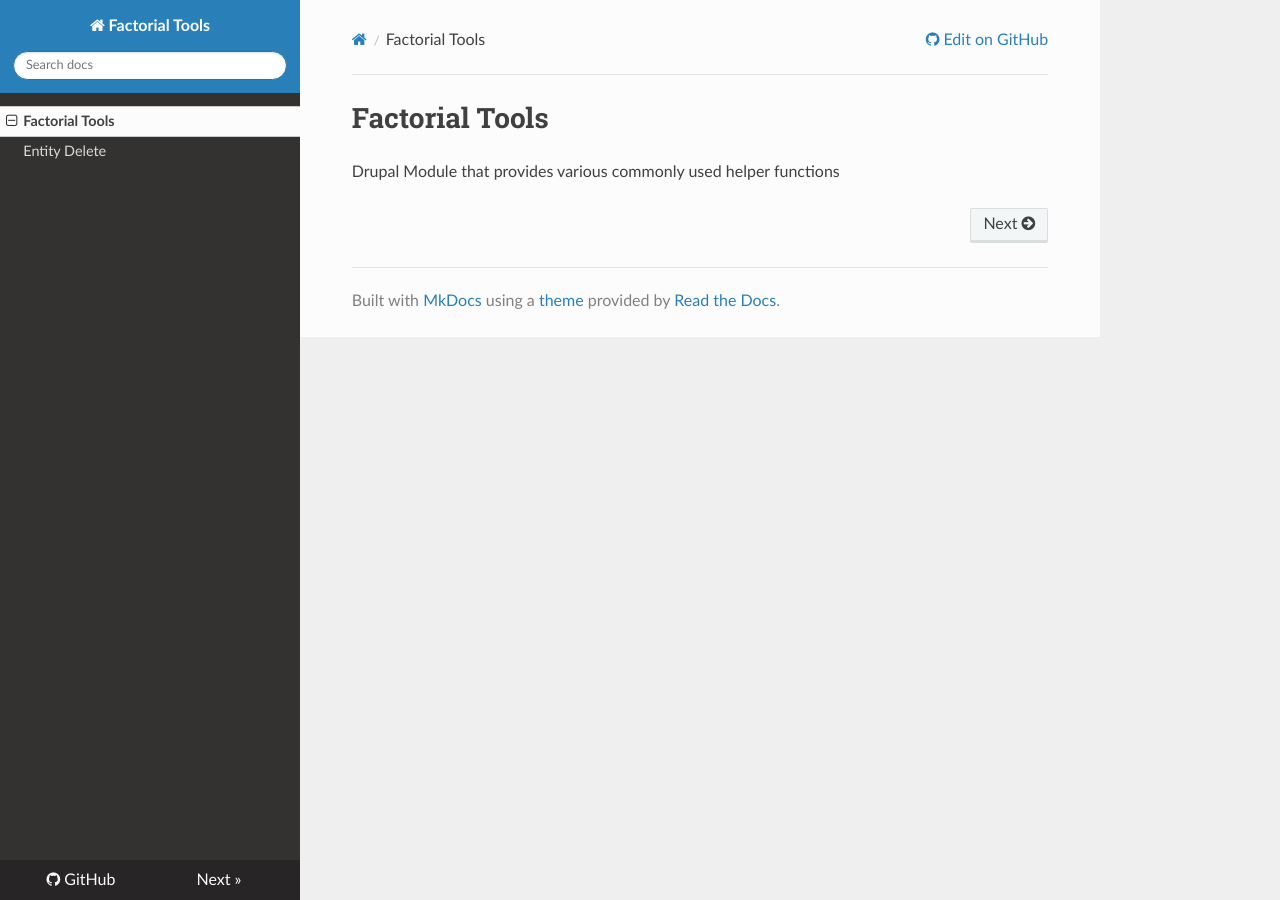
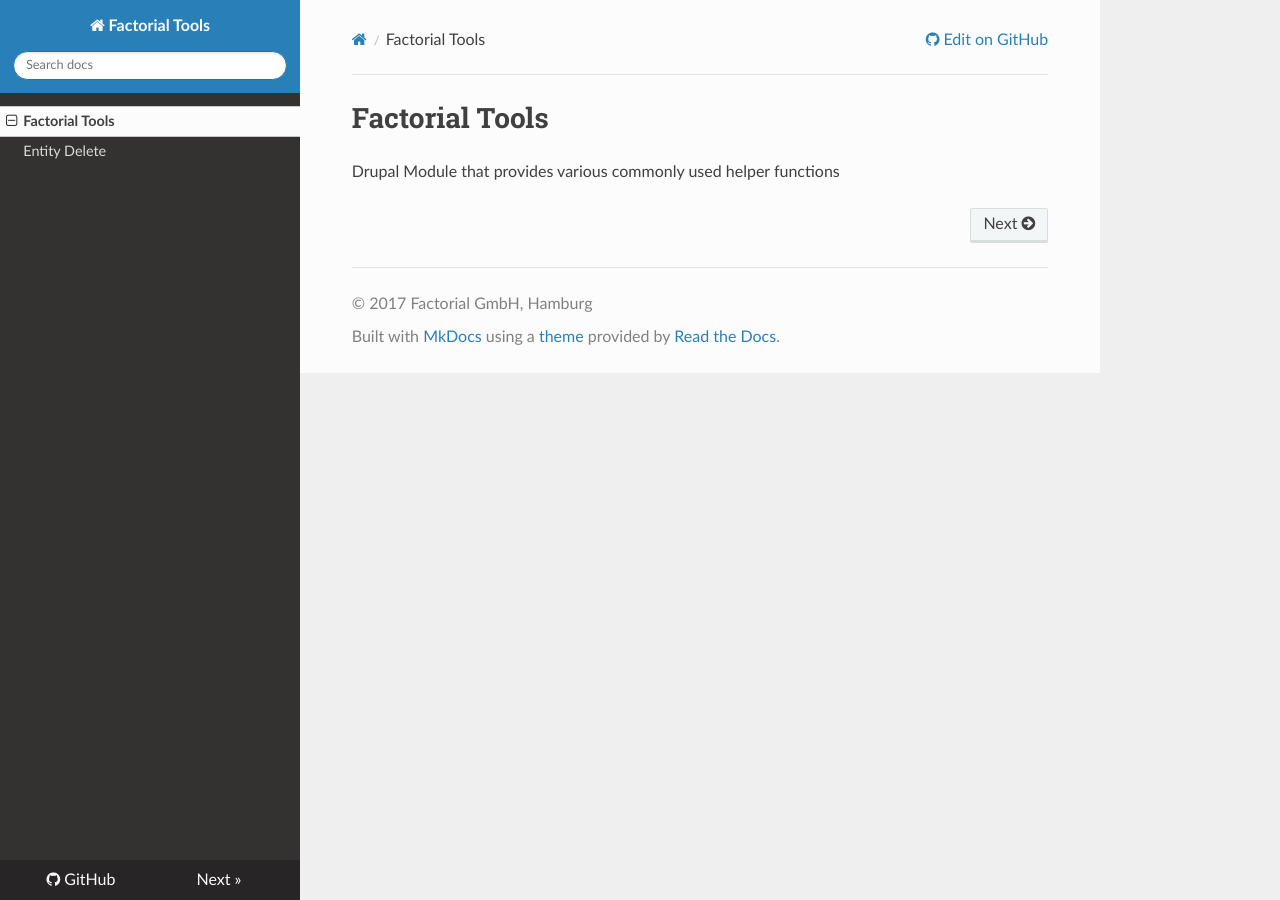
Before and after one commit to factorial-io/factorial_tools, an MkDocs documentation site: the page built from docs/docs/index.md, in a window 1280 px wide. Built offline with MkDocs 1.6.1, drawn with Linux system fonts in a browser that asks for light colours; nearby versions of some CDN libraries.

```diff
--- a/docs/mkdocs.yml
+++ b/docs/mkdocs.yml
@@ -4,3 +4,8 @@ markdown_extensions:
   - admonition
 
 repo_url: https://github.com/factorial-io/factorial_tools/
+repo_name: GitHub
+edit_uri: edit/8.x-1.x/docs/docs/
+site_description: "Factorial Tools - Drupal module Documentation"
+site_author: "Factorial GmbH, Hamburg"
+copyright: "© 2017 Factorial GmbH, Hamburg"
```
